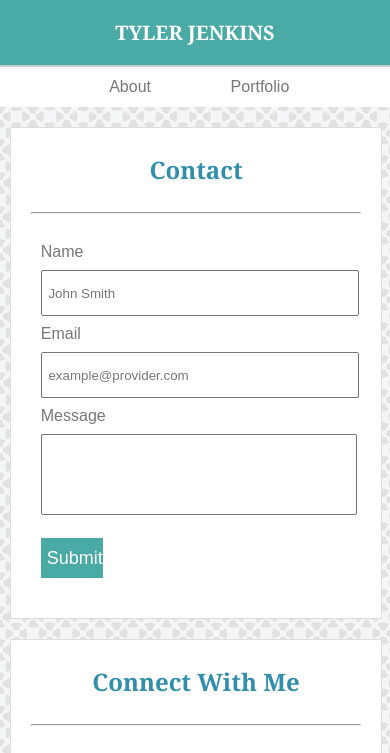
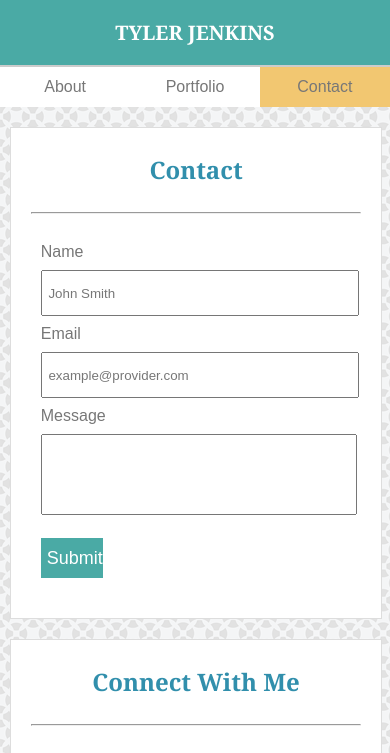
Before and after one commit to TyPhyter/Responsive-Portfolio, a plain HTML site: page contact.html in a window 390 px wide. Shown: the top 753 px of the page. Drawn offline with Linux system fonts and the light colour scheme.

Commit message:
contact page mobile nav link  ommission fix

```diff
--- a/assets/css/style.css
+++ b/assets/css/style.css
@@ -359,7 +359,6 @@ form textarea {
         height: 100%;
         text-align: center;
         color: #777777;
-        padding: 0px 16px;
         line-height: 40px;
         text-decoration: none;
     }
--- a/contact.html
+++ b/contact.html
@@ -23,7 +23,7 @@
 
         <div class="mobile-under-nav">
                 <ul class="mobile-nav-list">
-                    <li><a href="index.html">About</a></li><li><a href="portfolio.html">Portfolio</a></li>
+                    <li><a href="index.html">About</a></li><li><a href="portfolio.html">Portfolio</a></li><li><a class="current-page" href="contact.html">Contact</a></li>
                     <li><a class="current-page" href="contact.html">Contact</a></li>
                 </ul>
             </div>
```
